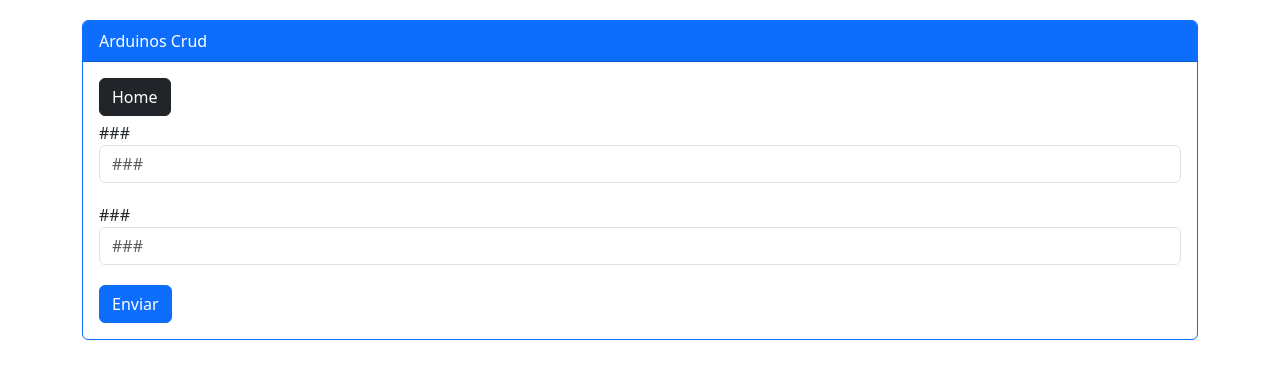
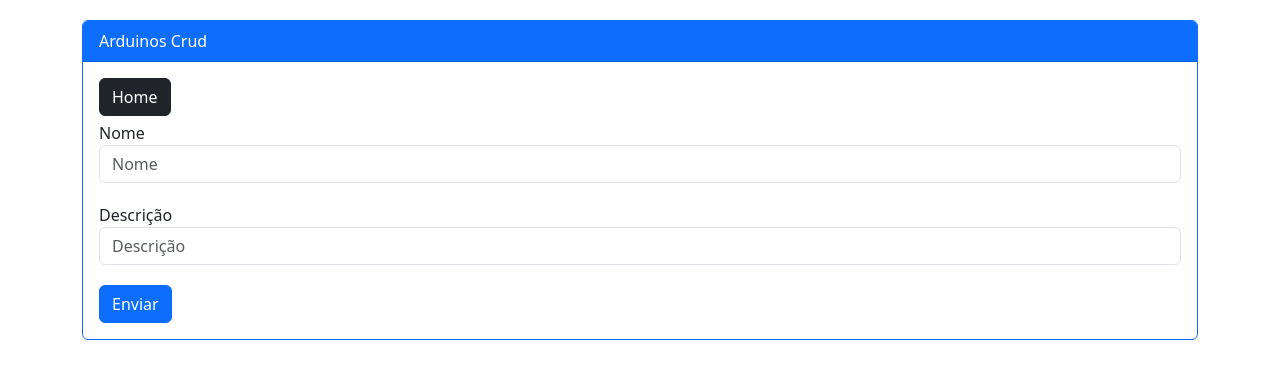
Before and after one commit to Adyson-Lima/arduinos_frontend, a React (Create React App) app: page /newupdate/0 in a window 1280 px wide. Shown: the top 378 px of the page. Built offline with nearby package versions, Linux system fonts and the light colour scheme.

Commit message:
27° commit - logica saveOrUpdate implementada

```diff
--- a/src/pages/Arduinos/index.js
+++ b/src/pages/Arduinos/index.js
@@ -31,7 +31,6 @@ export default function Arduinos(){
       alert('Erro ao excluir');
     }
   }
-
 
   return(
 
--- a/src/pages/NewUpdate/index.js
+++ b/src/pages/NewUpdate/index.js
@@ -1,8 +1,59 @@
 import { Link, useNavigate, useParams } from "react-router-dom";
 import React,{useState, useEffect} from "react";
-// import api from '../../services/api';
+import api from '../../services/api';
 
 export default function NewUpdate(){
+
+  const[name, setName] = useState('');
+  const[description, setDescription] = useState('');
+  const navigate = useNavigate();
+
+  // identificador arduino_id, é o mesmo da rota
+  const{arduino_id} = useParams();
+
+  async function saveOrUpdate(e){
+
+    e.preventDefault();
+
+    const data = {name, description};
+
+    if (arduino_id === '0') {
+      try {
+        await api.post('api/v1/arduinos', data, {});
+        navigate('/');
+      } catch (error) {
+        alert('Erro ao salvar');
+      }
+    } else {
+      try {
+        await api.patch(`api/v1/arduinos/${arduino_id}`, data, {});
+        navigate('/');
+      } catch (error) {
+        alert('Erro ao atualizar');
+      }
+    }
+  }
+
+  // Carrega dados na api e seta dados para atualização
+  async function loadArduino(){
+    try {
+      const response = await api.get(`api/v1/arduinos/${arduino_id}`,{});
+      setName(response.data.name);
+      setDescription(response.data.description);
+    } catch (error) {
+      alert('Erro ao buscar registro na api');
+      navigate('/');
+    }
+  }
+
+  // Chama loadArduino e preenche form
+  useEffect(() => {
+    if (arduino_id === '0') {
+      return;
+    } else {
+      loadArduino();
+    }
+  }, [arduino_id]);
 
   return(
 
@@ -15,20 +66,22 @@ export default function NewUpdate(){
         <Link data-testid="mylink"
         className="btn btn-dark" style={{marginBottom: '5px'}} to="/">Home</Link>
 
-        <form data-testid="myform">
+        <form data-testid="myform" onSubmit={saveOrUpdate}>
 
           <div className="form-group">
-            <label htmlFor="###">###</label>
-            <input data-testid="input1" id="###" type="text"
+            <label htmlFor="name">Nome</label>
+            <input data-testid="input1" id="name" type="text"
             style={{marginBottom: '20px'}} className="form-control"
-            placeholder="###"></input>
+            placeholder="Nome" value={name}
+            onChange={e => setName(e.target.value)}></input>
           </div>
 
           <div className="form-group">
-            <label htmlFor="###">###</label>
-            <input data-testid="input2" id="###" type="text"
+            <label htmlFor="description">Descrição</label>
+            <input data-testid="input2" id="description" type="text"
             style={{marginBottom: '20px'}} className="form-control"
-            placeholder="###"></input>
+            placeholder="Descrição" value={description}
+            onChange={e => setDescription(e.target.value)}></input>
           </div>
 
           <button data-testid="btnenviar" type="submit" className="btn btn-primary">Enviar</button>
```
